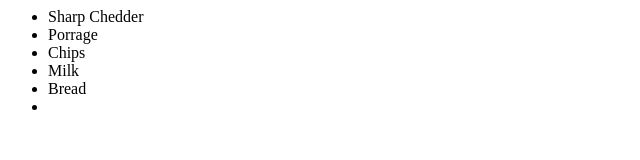
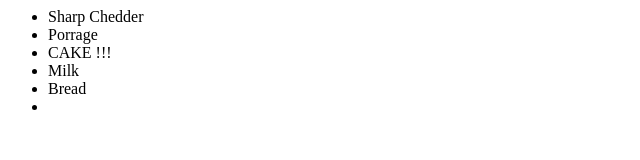
Before and after one commit to dgales4130/gitTests, a plain HTML site: page index.html in a window 1280 px wide. Shown: the full height of the page, 0-640 px from the left. Drawn offline with Linux system fonts and the light colour scheme.

Commit message:
It's  my birthday

```diff
--- a/index.html
+++ b/index.html
@@ -1,7 +1,7 @@
 <ul>
   <li> Sharp Chedder</li>
   <li>Porrage</li>
-  <li> Chips</li>
+  <li>CAKE !!!</li>
   <li>Milk</li>
   <li>Bread</li>
   <li></li>
```
